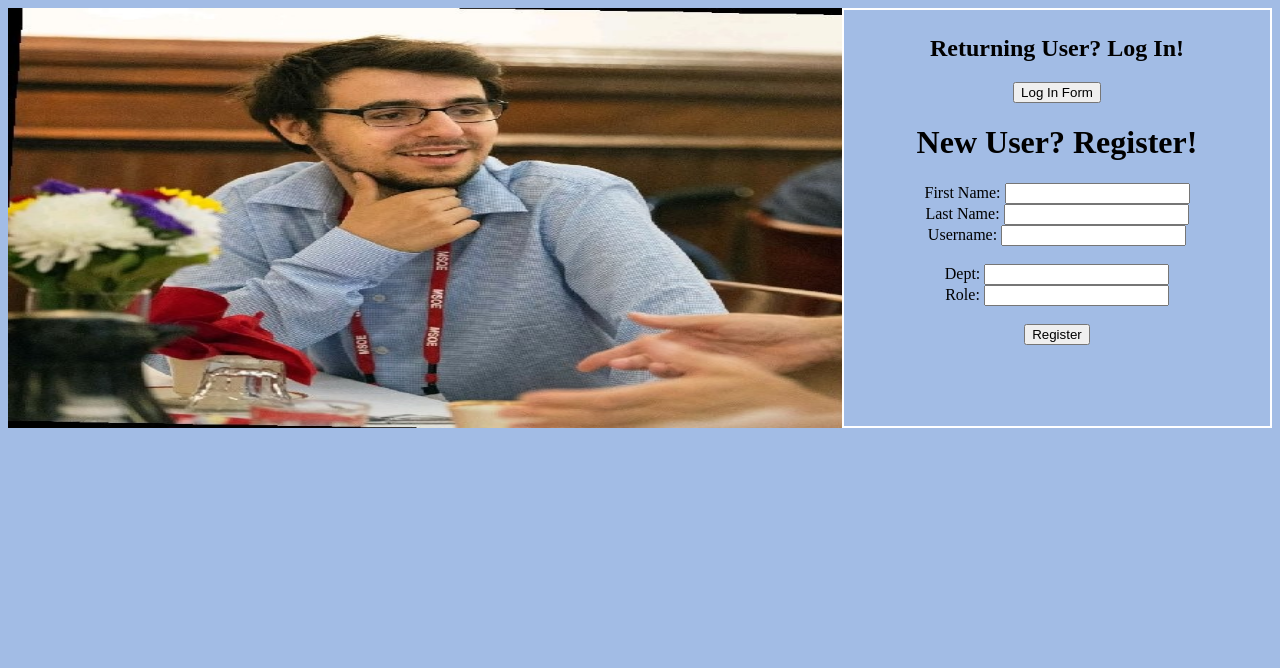
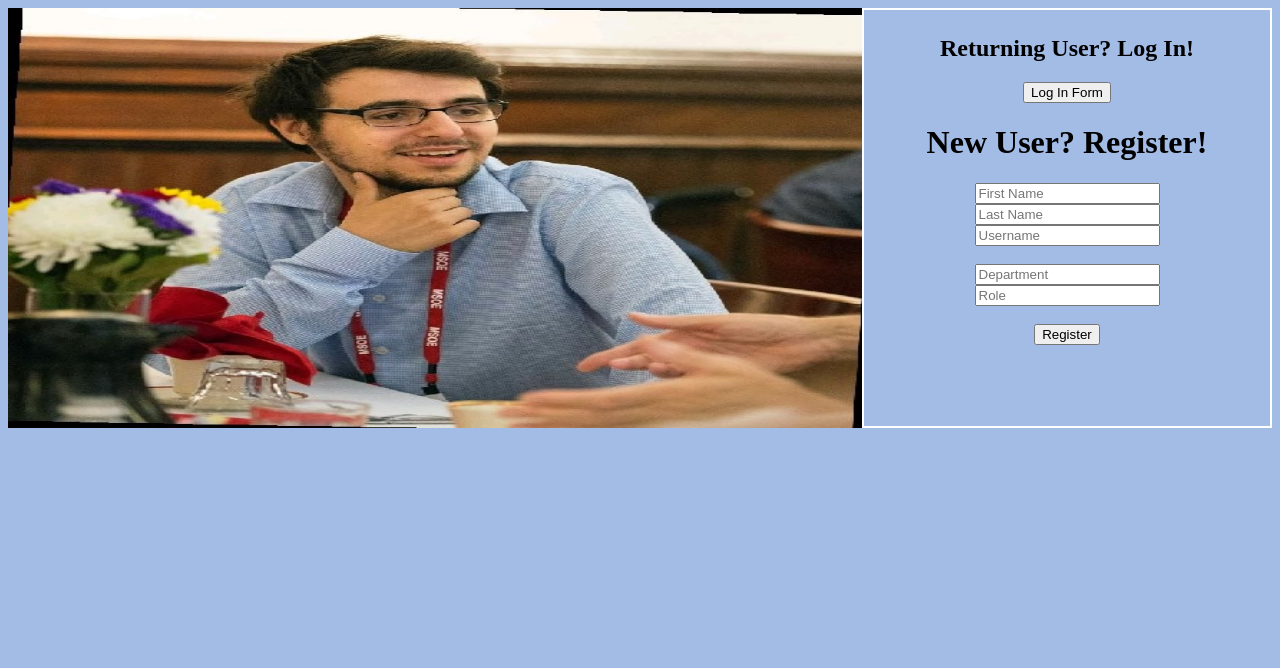
Before and after one commit to mankek/Time-Tracker, a Django app: page / in a window 1280 px wide. Shown: the top 668 px of the page. Run offline with Django 3.2, Linux system fonts and the light colour scheme.

Commit message:
aesthetic changes

```diff
--- a/login/static/login/login.css
+++ b/login/static/login/login.css
@@ -21,8 +21,12 @@ body, html{
     text-align: center;
     right: 0;
     height: 100%;
-    width: 430px;
+    width: 410px;
     padding: 5px;
+}
+div.bg-mg1 input {
+    position: absolute;
+    left: 120px;
 }
 .bg-img2{
     display: none;
--- a/login/templates/login/index.html
+++ b/login/templates/login/index.html
@@ -12,11 +12,11 @@
             {% csrf_token %}
             <h2>Returning User? Log In!</h2> <button type="button" onclick="showlogin()">Log In Form</button>
             <h1>New User? Register!</h1>
-            First Name: <input type="text" maxlength="100" name="new_first"><br>
-            Last Name: <input type="text" maxlength="100" name="new_last"><br>
-            Username: <input type="text" maxlength="100" name="new_user"><br><br>
-            Dept: <input type="text" name="department"><br>
-            Role: <input type="text" name="role"><br>
+            <input type="text" maxlength="100" name="new_first" placeholder="First Name"><br>
+            <input type="text" maxlength="100" name="new_last" placeholder="Last Name"><br>
+            <input type="text" maxlength="100" name="new_user" placeholder="Username"><br><br>
+            <input type="text" name="department" placeholder="Department"><br>
+            <input type="text" name="role" placeholder="Role"><br>
             <br>
             <button type="submit">Register</button>
             {% if messages %}
@@ -33,7 +33,7 @@
             {% csrf_token %}
             <h2>Return to Registration</h2> <button type="button" onclick="showRegister()">Registration Form</button>
             <h1>Returning User? Log in!</h1><br>
-            Username: <input type="text" name="return_user"><br>
+            <input type="text" name="return_user" placeholder="Username"><br>
             <br>
             <button type="submit">Log in</button><br><br>
         </form>
--- a/tracker/views.py
+++ b/tracker/views.py
@@ -59,6 +59,7 @@ def process_entry(request, in_username):
                     selected_task = Task.objects.filter(task_code=selected_code.pk).get(performed_by=selected_user.pk)
                     selected_task.time_set.create(time_hours=in_hours, time_minutes=in_minutes, task_text=in_task)
                     selected_task.save()
+                    messages.success(request, 'Task successfully saved!')
                     return redirect('tracker:index', in_username=in_username)
                 else:
                     continue
```
Also changed, not shown: db.sqlite3.
